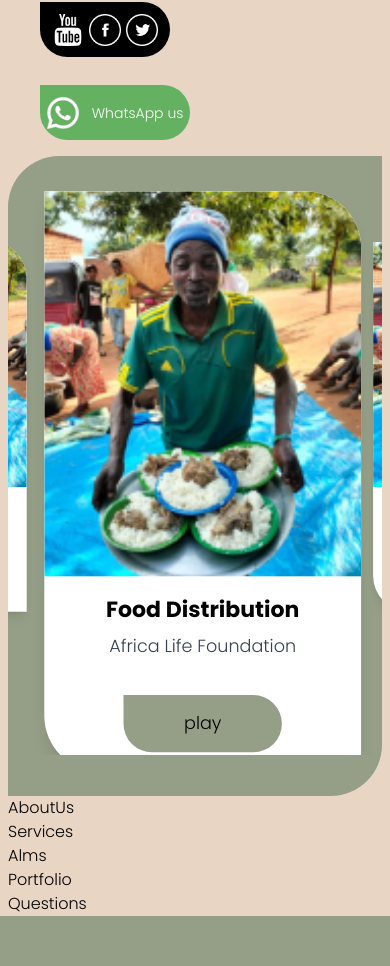
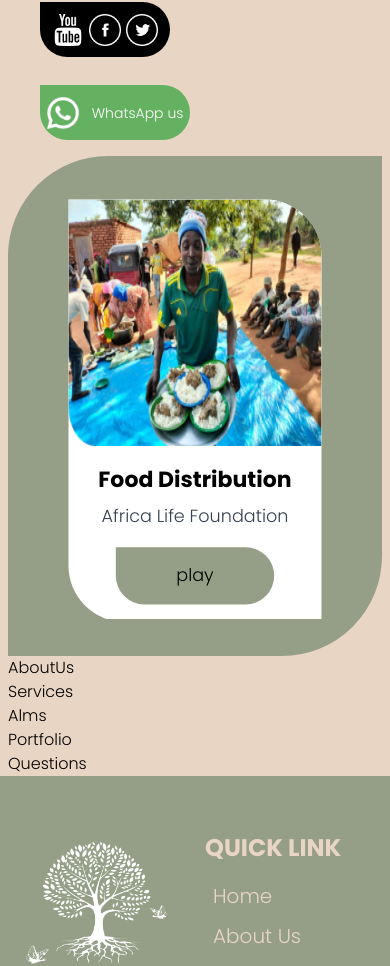
Before and after one commit to Ahmed-Abozied1/Alhaya-Website, a React (Create React App) app: page / in a window 390 px wide. Shown: the part 817-1783 px from the top of the page. Built offline with nearby package versions, Linux system fonts and the light colour scheme; a web font is replaced by a local one.

Commit message:
add responsive ofScrollVedios section

```diff
--- a/src/components/Home/ScrollVedios.js
+++ b/src/components/Home/ScrollVedios.js
@@ -2,13 +2,12 @@ import { useState } from "react";
 import Slider from "react-slick";
 
 import { Vedios } from "../../Data/Vedios";
-import ScrollCards from "../ScrollVedios";
+import ScrollCards from "../ScrollCard";
 
 function ScrollVedios() {
   const [slideIndex, setSlideIndex] = useState(0);
 
   const settings = {
-
     infinite: true,
     speed: 500,
     slidesToShow: 3,
@@ -18,7 +17,6 @@ function ScrollVedios() {
     beforeChange: (current, next) => setSlideIndex(next),
     centerMode: true,
     arrows: false,
-
     customPaging: (current, next) => (
       <div className={current === slideIndex ? "dot dot-active" : "dot"}></div>
     ),
@@ -44,20 +42,22 @@ function ScrollVedios() {
         settings: {
           slidesToShow: 1,
           slidesToScroll: 1,
+
         },
       },
     ],
   };
   return (
-    <section className="h-auto   con  bg-navColor">
+    <section className=" con  bg-navColor">
       <div className="slider">
         <Slider {...settings}>
-          {Vedios.map((img, index) => (
+          {Vedios.map((vedio, index) => (
             <div
               className={index === slideIndex ? "slide slide-active" : "slide"}
               key={index}
             >
-<ScrollCards/>            </div>
+              <ScrollCards vedio={vedio}/>
+            </div>
           ))}
         </Slider>
       </div>
--- a/src/components/ScrollVedios.js
+++ b/src/components/ScrollCard.js
@@ -1,22 +1,22 @@
 import React from "react";
 
-const ScrollCard = () => {
+const ScrollCard = ({vedio}) => {
   return (
-    <div class="  mb-4 cardVedio  overflow-hidden shadow-lg bg-white">
+    <div class="  mb-4 hover:cursor-pointer cardVedio    bg-white">
       <img
-        class=" imgg"
-        src="/HomeImages/ScrollVedioImage/img1.png"
+        class=" vedioImg "
+        src={`/HomeImages/ScrollVedioImage/${vedio?.image}`}
         alt="Sunset in the mountains"
       />
-      <div class="px-6 py-4">
+      <div class=" mt-4 justify-center flex flex-col">
         <div class="font-bold text-xl mb-2 flex justify-center">
-          Food Distribution
+      {vedio.name}
         </div>
         <p class="text-gray-700 text-base flex justify-center">
-          Africa Life Foundation
+         {vedio.title}
         </p>
       </div>
-      <div class="px-6 pt-4   flex justify-center">
+      <div class="px-6 pt-4    flex justify-center">
         <button className="bg-navColor playBtn ">play</button>{" "}
       </div>
     </div>
--- a/src/index.css
+++ b/src/index.css
@@ -34,12 +34,14 @@ border-radius: 100px 0px;
 @media only screen and (max-width: 600px) {
   .header {
    font-size: 48px;
+
   }
+
 }
 
 .slider{
   width: 100%;
-  height: 400px;
+  height: 200px;
 }
 .headerr{
   margin: 50px auto;
@@ -64,7 +66,7 @@ border-radius: 100px 0px;
   transform: scale(1.1);
 }
 
-.dot{
+/* .dot{
   width: 10px;
   height: 10px;
   border-radius: 50%;
@@ -73,7 +75,7 @@ border-radius: 100px 0px;
 .dot-active{
   background: #121227;
   box-shadow: 0 0 15px 10px #ccc;
-}
+} */
 @media screen and (max-width: 768px) {
   .header{
     font-size: 7vw;
@@ -95,18 +97,27 @@ border-radius: 100px 0px;
   height: 250px;
 }
  .con{
-  height: 40rem;
-  display: flex;
-  justify-content: space-between;
-border-radius:   3.2rem 0 3.2rem;
-/* margin: 0 3rem 0 3rem; */
+
+/* width: 1092px; */
+width: 100%;
+max-width: 1092px;
+height: 620px;
+overflow: hidden;
+background: #959F87;
+border: 5px solid #959F87;
+border-radius: 100px 0px;
+display: flex;
+justify-content: center;
+margin: 0 auto;
 
 }
-.imgg{
+
+
+.vedioImg{
   width: 100%;
-  height: 14rem;
   max-width: 100%;
-  object-fit: cover;
+  height: auto;
+  max-height: 14rem;
 }
 .playBtn{
   background: #959F87;
@@ -115,8 +126,40 @@ width: 144px;
 height: 52px;
 }
 .cardVedio{
-  border-radius: 0  3.2rem 0;
+
+  border-radius: 0 3.2rem 0;
   width: 18rem;
-  height: 33rem;
-  margin-top:3rem ;
+  height: 28rem;
+  margin-top: 3rem;
+  overflow: hidden;
+  flex-shrink: 0;
+  /* padding: 1rem; */
 }
+@media (max-width: 768px) {
+  /* Set the width to 100% and remove the border radius for smaller screens */
+  .con {
+    width: 100%;
+    border-radius: 100px 0px;
+    height: 500px;
+    display: flex;
+    justify-content: center;
+
+  }
+  .cardVedio{
+
+    width: 100%;
+    max-width: 18rem;
+    height: 24rem;
+    margin-top: 2rem;
+    padding: 0;
+    box-sizing: border-box;
+    border-radius: 0 3.2rem 0;
+    margin-top: 3.2rem; /* Decrease the top margin */
+    margin-bottom: 1rem; /* Decrease the bottom margin */
+    margin-left: auto; /* Remove left margin */
+    margin-right: auto; /* Remove right margin */
+  width: 87%;
+  }
+
+
+}
```
